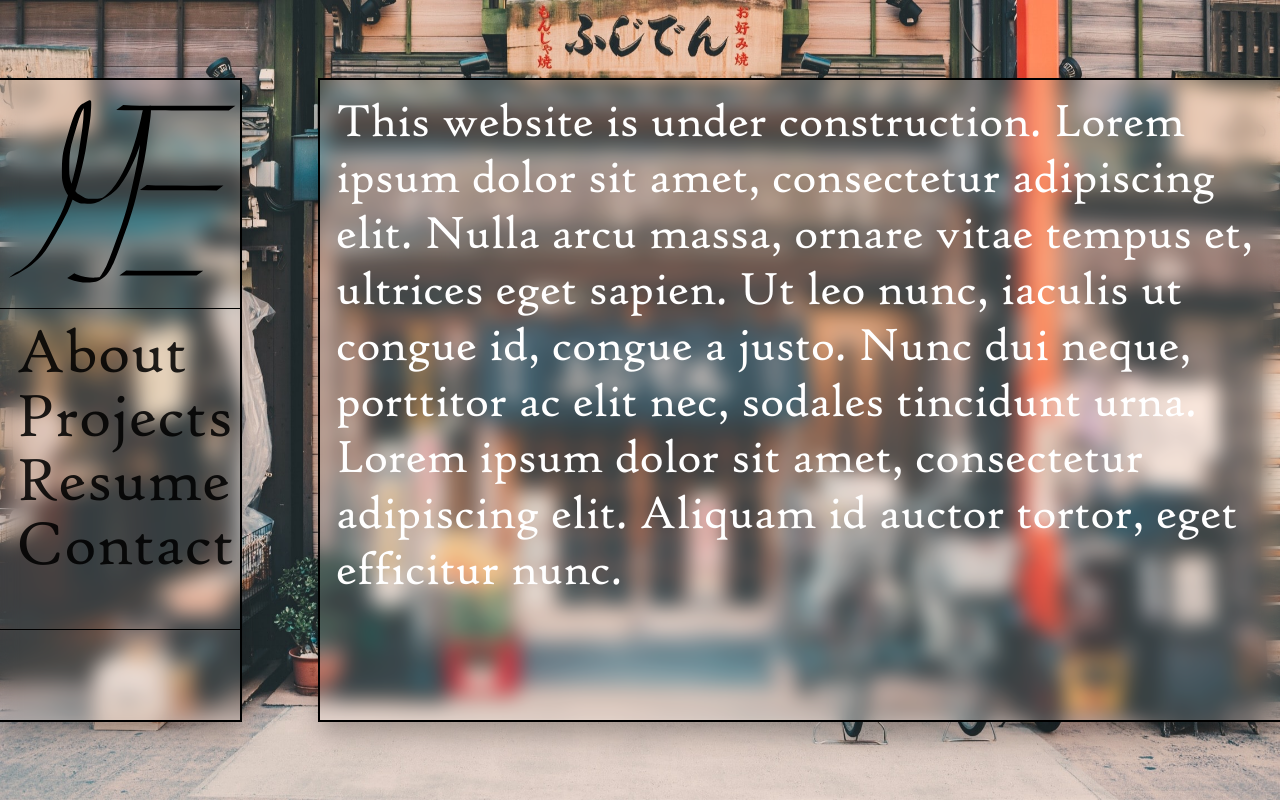
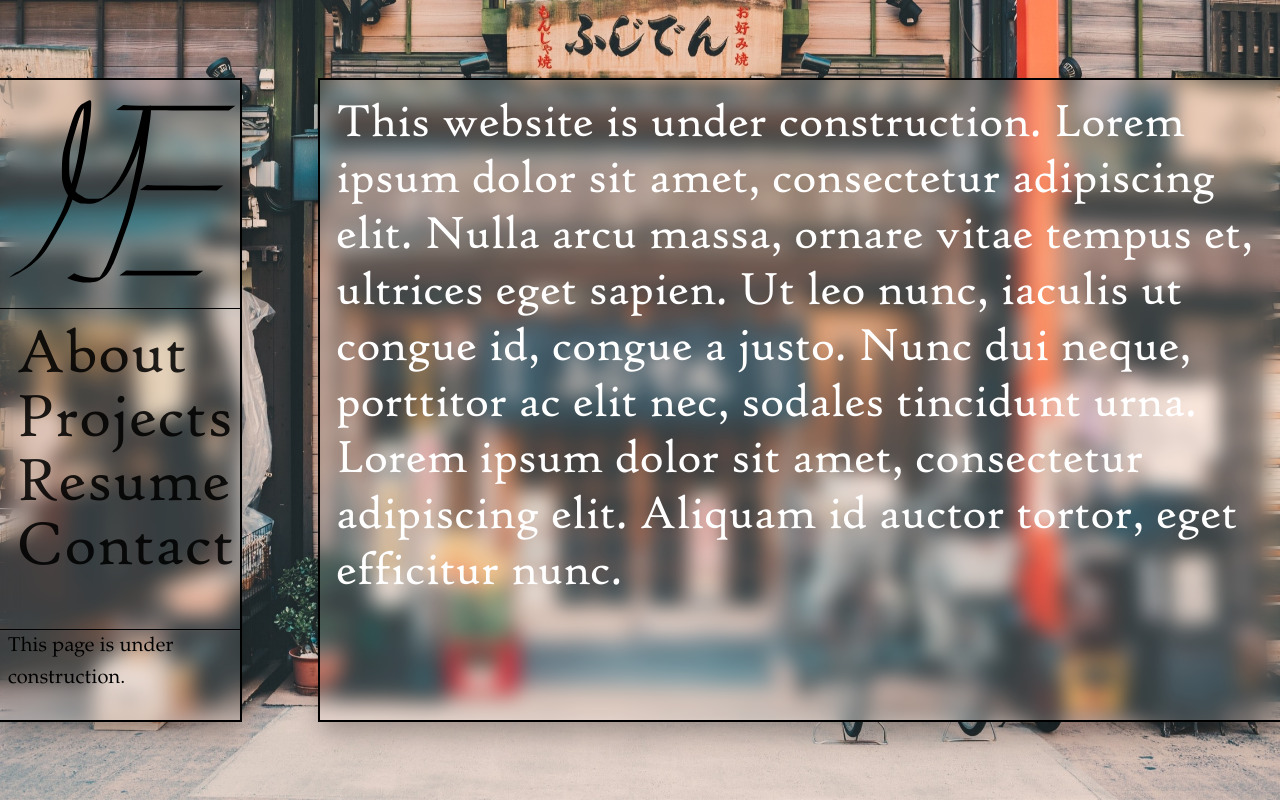
Before and after one commit to Matteas-Eden/matteas-eden.github.io, a React (Create React App) app: page / in a window 1280 px wide. Built offline with nearby package versions, Linux system fonts and the light colour scheme.

Commit message:
Add construction message to bottom of menu

```diff
--- a/src/components/Menu.jsx
+++ b/src/components/Menu.jsx
@@ -4,6 +4,7 @@ import { NavMenu } from './NavMenu';
 import { FrostedGlassView } from './FrostedGlassView';
 import { LanguageSwitcher } from './LanguageSwitcher';
 import { SignatureCalligraphy } from './SignatureCalligraphy';
+import { Construction } from '../pages/Construction';
 
 import { Grid } from '@material-ui/core';
 
@@ -36,6 +37,7 @@ export const Menu = props => {
                         items={['About', 'Projects', 'Resume', 'Contact']}
                     />
                     <ColoredLine color="black" />
+                    <Construction />
                 </Grid>
             </FrostedGlassView>
         </div>
```
